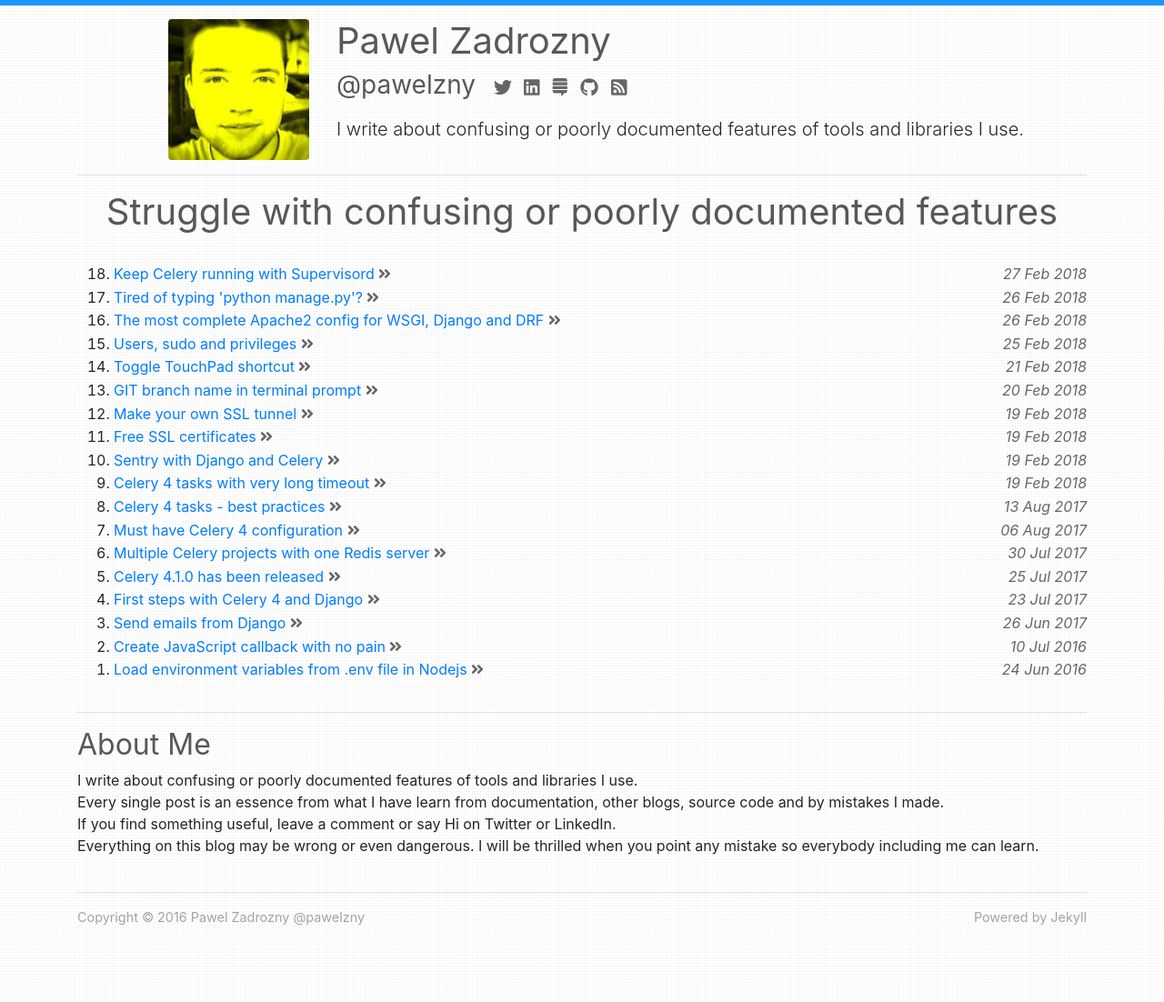
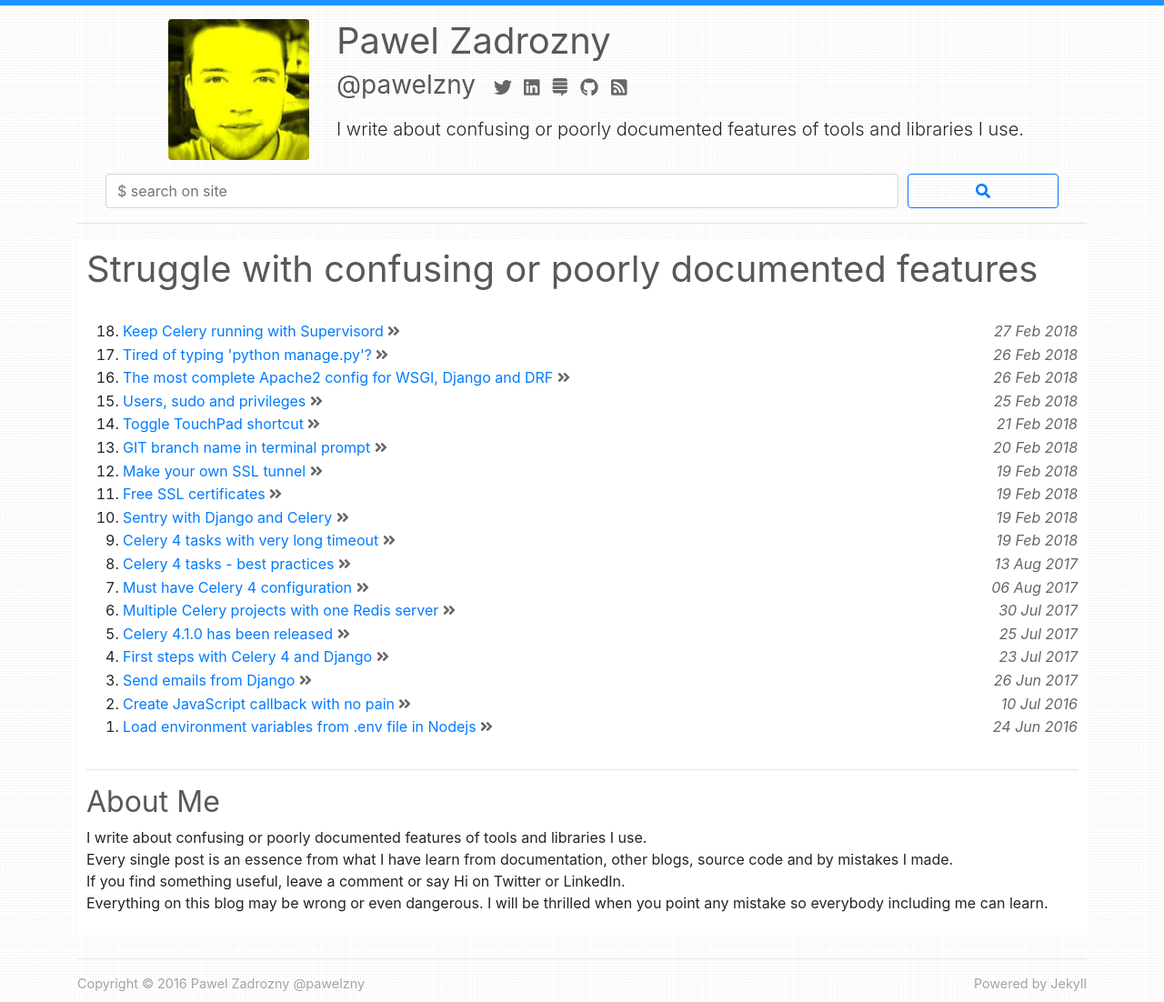
Before and after one commit to pawelzny/pawelzny.github.io, a Jekyll site: the page built from index.html, in a window 1280 px wide. Shown: the whole page at 91% size. Built offline with Jekyll 4.4.1, drawn with Linux system fonts in a browser that asks for light colours; nearby versions of some CDN libraries; the list of posts is cut into pages by our own code.

Commit message:
search bar

```diff
--- /dev/null
+++ b/_includes/search-bar.html
@@ -0,0 +1,16 @@
+<div class="row mx-3">
+  <div class="col text-center">
+    <form action="/search/">
+      <div class="form-row">
+        <div class="col-10">
+          <input type="text" class="form-control" id="search"
+                 aria-describedby="search input" placeholder="$ search on site">
+        </div>
+        <div class="col-2">
+          <button class="form-control btn btn-outline-primary btn-block"><i class="fas fa-search"></i>
+          </button>
+        </div>
+      </div>
+    </form>
+  </div>
+</div>
--- a/_layouts/default.html
+++ b/_layouts/default.html
@@ -110,6 +110,7 @@
 <div class="top-spacer"></div>
 <div class="container">
   {% include header.html %}
+  {% include search-bar.html %}
   <hr/>
   <section class="body">
     {{ content }}
--- a/_layouts/page.html
+++ b/_layouts/page.html
@@ -2,7 +2,7 @@
 layout: default
 ---
 <div class="row">
-  <div class="col text-center">
+  <div class="col">
     <h1>
       {% if page.title %}
         {{ page.title }}
--- a/_sass/_author.scss
+++ b/_sass/_author.scss
@@ -1,5 +1,6 @@
 .author {
   margin-top: 15px;
+  margin-bottom: 15px;
   &-avatar {
     display: table;
     height: 100%;
--- a/_sass/_home.scss
+++ b/_sass/_home.scss
@@ -72,3 +72,7 @@ footer {
   color: #a3a3a3;
   font-size: .9rem;
 }
+.body {
+  background-color: white;
+  padding: 10px;
+}
```
Also changed, not shown: search.html (added, +23 -0 lines).
